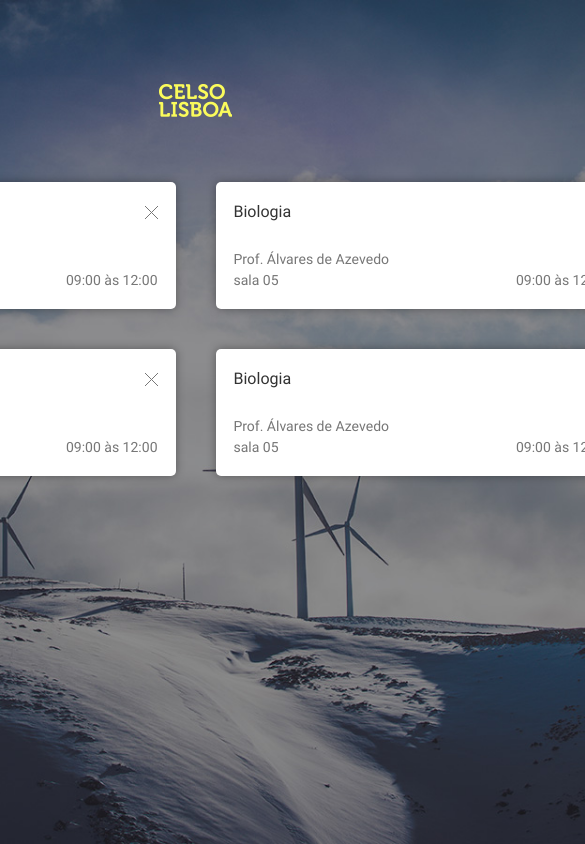
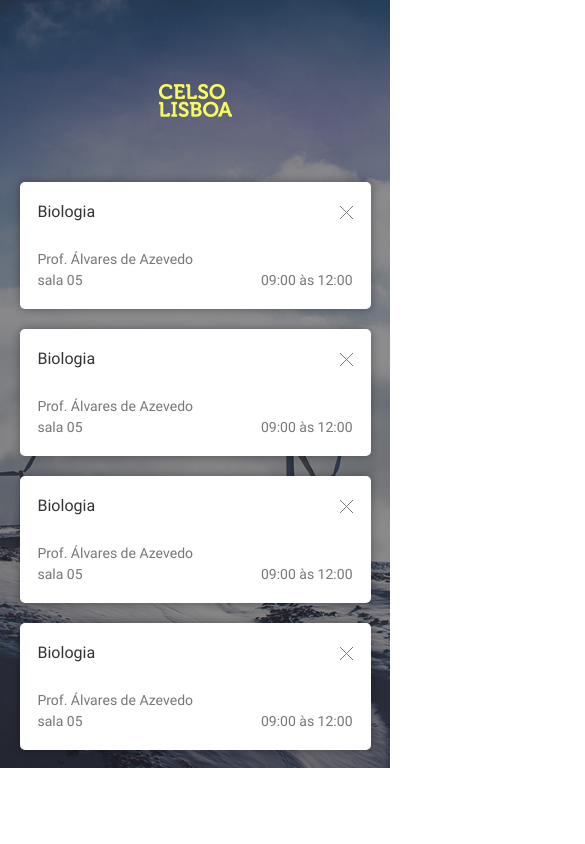
Before and after one commit to celsolisboa/desafio-frontend, an Angular app in the folder celsoLisboa-app/: page /courses in a window 390 px wide. Shown: the top 844 px of the page, 585 px wide, since content can reach past the window. Built offline with nearby package versions, Linux system fonts and the light colour scheme; a web font is replaced by a local one.

Commit message:
Commit para salvar os ajustes

```diff
--- a/celsoLisboa-app/src/app/routing.ts
+++ b/celsoLisboa-app/src/app/routing.ts
@@ -5,7 +5,7 @@ import {CoursesComponent} from "./courses/courses.component";
 
 const appRoutes: Routes = [
   // aqui vão as rotas (links de navegação)
-  { path: '', directTo:'/login', component: LoginComponent },
+  { path: '', component: LoginComponent },
   //{ path: '**', component: LoginComponent },
   { path: 'courses', component: CoursesComponent },
 ];
--- a/celsoLisboa-app/src/assets/css/_queries.scss
+++ b/celsoLisboa-app/src/assets/css/_queries.scss
@@ -10,10 +10,21 @@
 
 // Small devices (landscape phones, less than 768px)
 @media (max-width: 767.98px) {
+  .card_box{
+    grid-template-columns: 1fr;
+    width:100%;
+    grid-row-gap: 20px;
+    .card{
+      width:auto;
+    }
+  }
 }
 
 // Medium devices (tablets, less than 992px)
 @media (max-width: 991.98px) {
+  body{
+    height:auto;
+  }
 }
 
 // Large devices (desktops, less than 1200px)
```
